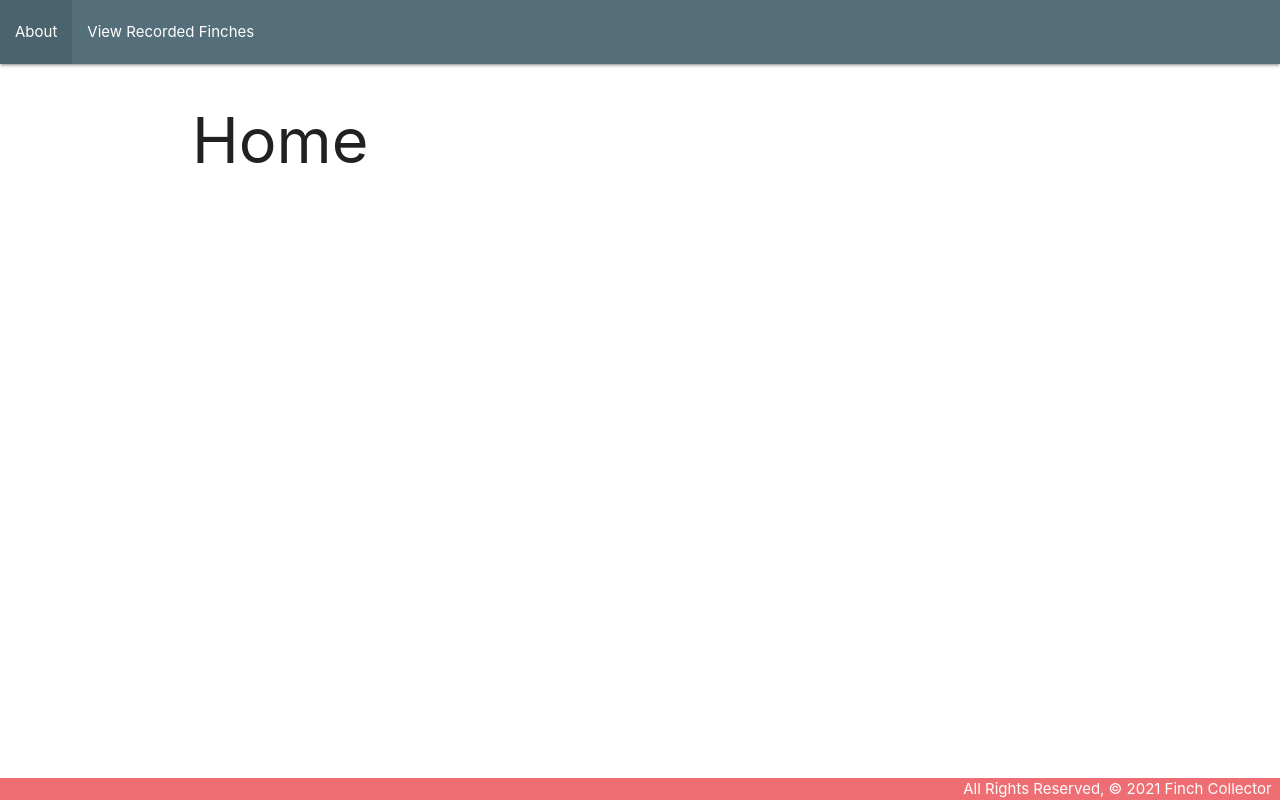
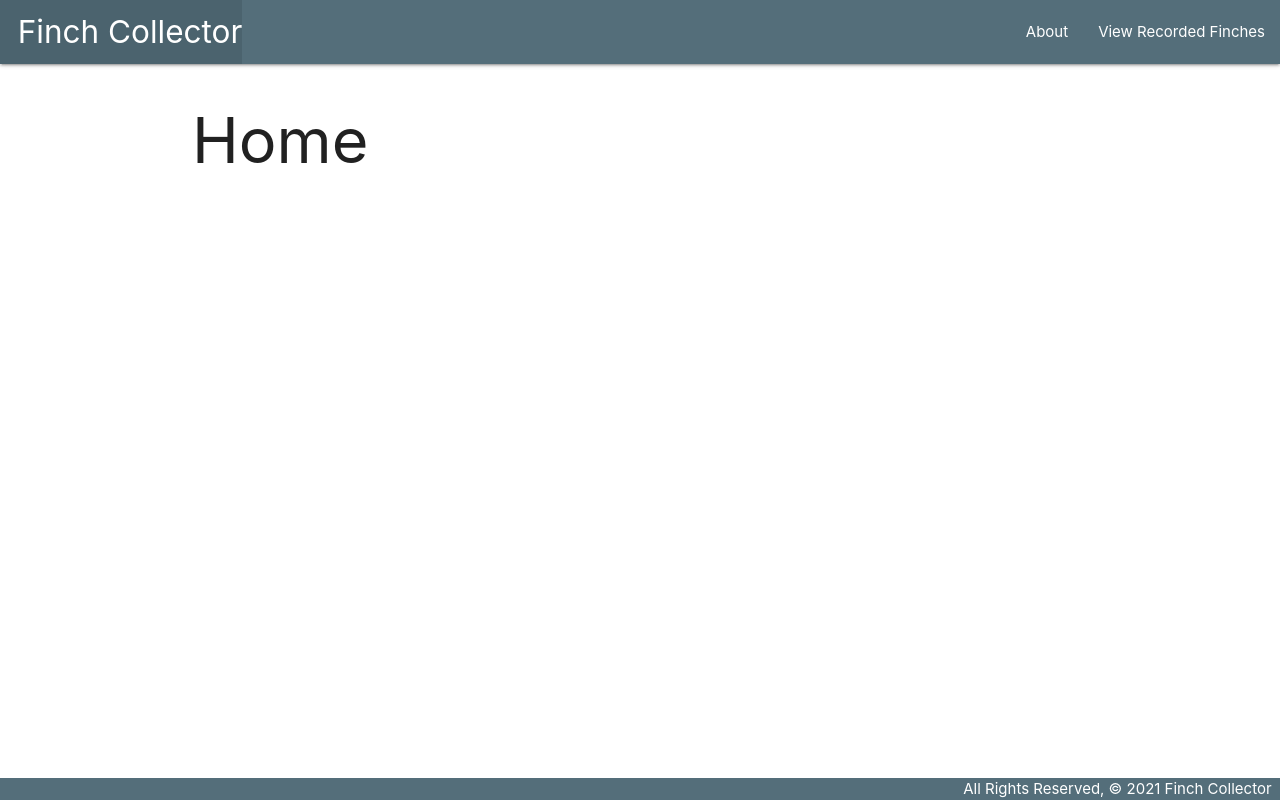
Before and after one commit to jstnliu/finchcollector-lab, a Django app: page / in a window 1280 px wide. Run offline with Django 4.2, Linux system fonts and the light colour scheme.

Commit message:
part 2 complete

```diff
--- a/main_app/templates/base.html
+++ b/main_app/templates/base.html
@@ -15,6 +15,9 @@
         <nav>
             <div class="nav-wrapper blue-grey darken-1">
             <ul>
+                <li><a href="/" class="left brand-logo">&nbsp;&nbsp;Finch Collector</a></li>
+            </ul>
+            <ul class="right">
                 <li><a href="/about">About</a></li>
                 <li><a href="/finches">View Recorded Finches</a></li>
             </ul>
@@ -25,7 +28,7 @@
         {% block content %}
         {% endblock %}
     </main>
-    <footer class="page-footer">
+    <footer class="page-footer blue-grey darken-1">
         <div class="right">All Rights Reserved, &copy; 2021 Finch Collector &nbsp;</div>
     </footer>
 </body>
--- a/main_app/views.py
+++ b/main_app/views.py
@@ -26,6 +26,7 @@
     return render(request, 'about.html')
 
 def finches_idx(request):
+    finches = Finch.objects.all()
     return render(request, 'finches/index.html', {
         'finches': finches,
     })
```
Also changed, not shown: main_app/templates/finches/detail.html (+15 -0 lines).
